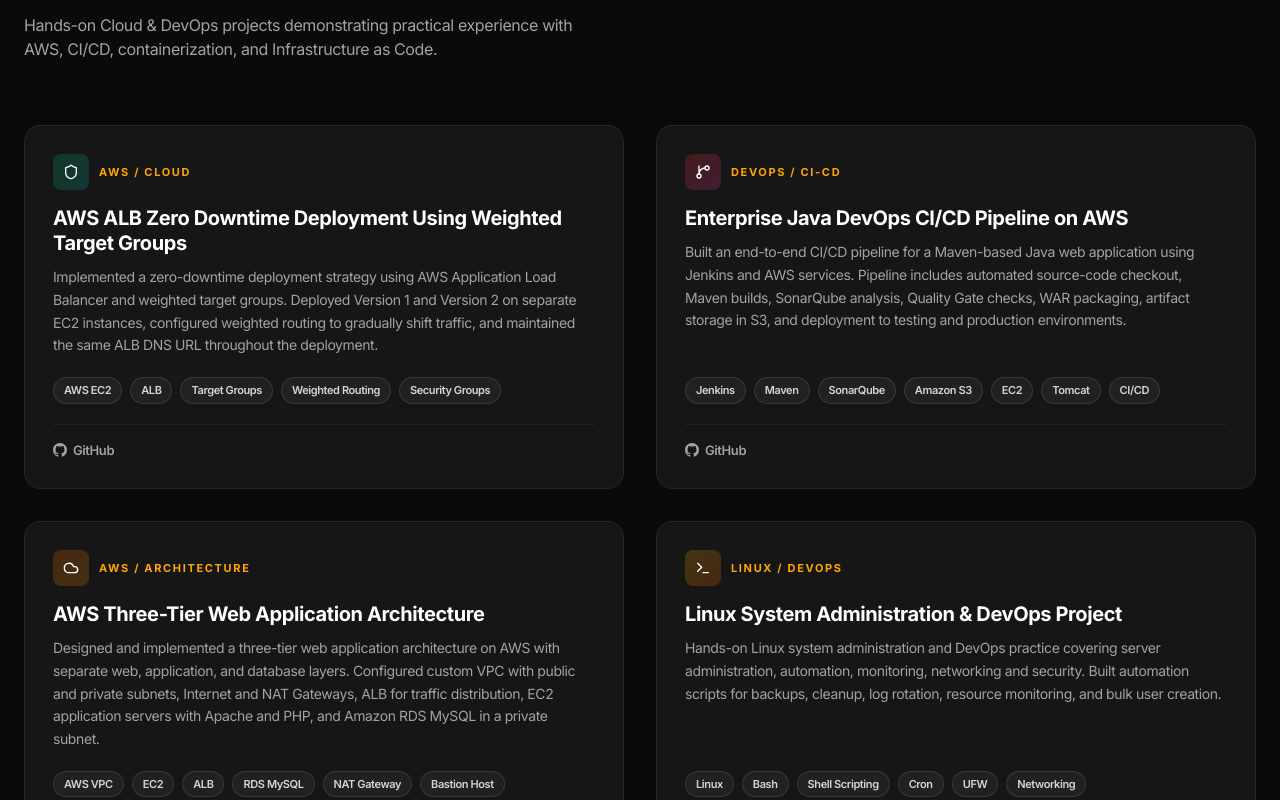
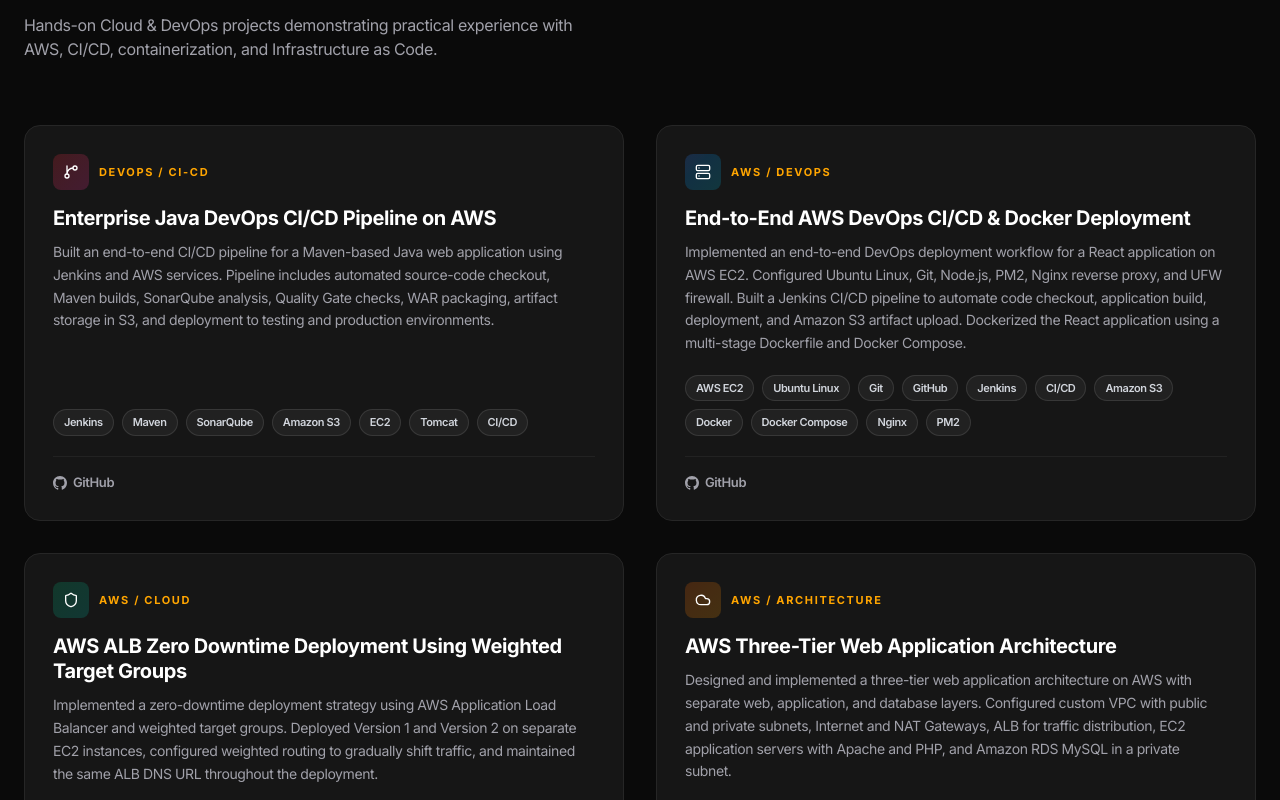
Before and after one commit to samir-shaikh7/samir-shaikh-portfolio, a Next.js app: page / in a window 1280 px wide. Shown: the part 3320-4120 px from the top of the page. Built offline with nearby package versions, Linux system fonts and the light colour scheme; a web font is replaced by a local one.

Commit message:
Project Update End-to-End AWS DevOps CI/CD & Docker Deployment

```diff
--- a/components/sections/Portfolio.tsx
+++ b/components/sections/Portfolio.tsx
@@ -5,12 +5,35 @@
   Cloud,
   GitBranch,
   Shield,
+  Server,
   Terminal,
   Globe,
 } from "lucide-react";
 import ProjectCard, { type ProjectData } from "@/components/ui/ProjectCard";
 
 const featuredProjects: ProjectData[] = [
+  {
+    category: "DEVOPS / CI-CD",
+    title: "Enterprise Java DevOps CI/CD Pipeline on AWS",
+    description:
+      "Built an end-to-end CI/CD pipeline for a Maven-based Java web application using Jenkins and AWS services. Pipeline includes automated source-code checkout, Maven builds, SonarQube analysis, Quality Gate checks, WAR packaging, artifact storage in S3, and deployment to testing and production environments.",
+    tech: ["Jenkins", "Maven", "SonarQube", "Amazon S3", "EC2", "Tomcat", "CI/CD"],
+    icon: GitBranch,
+    color: "from-red-500/20 to-pink-500/20",
+    delay: 0.15,
+    github: "https://github.com/samir-shaikh7/enterprise-java-devops-cicd",
+  },
+  {
+    category: "AWS / DEVOPS",
+    title: "End-to-End AWS DevOps CI/CD & Docker Deployment",
+    description:
+      "Implemented an end-to-end DevOps deployment workflow for a React application on AWS EC2. Configured Ubuntu Linux, Git, Node.js, PM2, Nginx reverse proxy, and UFW firewall. Built a Jenkins CI/CD pipeline to automate code checkout, application build, deployment, and Amazon S3 artifact upload. Dockerized the React application using a multi-stage Dockerfile and Docker Compose.",
+    tech: ["AWS EC2", "Ubuntu Linux", "Git", "GitHub", "Jenkins", "CI/CD", "Amazon S3", "Docker", "Docker Compose", "Nginx", "PM2"],
+    icon: Server,
+    color: "from-blue-500/20 to-cyan-500/20",
+    delay: 0.2,
+    github: "https://github.com/samir-shaikh7/DevOps-Challenge",
+  },
   {
     category: "AWS / CLOUD",
     title: "AWS ALB Zero Downtime Deployment Using Weighted Target Groups",
@@ -21,17 +44,6 @@
     color: "from-emerald-500/20 to-teal-500/20",
     delay: 0.1,
     github: "https://github.com/samir-shaikh7/aws-alb-zero-downtime-deployment",
-  },
-  {
-    category: "DEVOPS / CI-CD",
-    title: "Enterprise Java DevOps CI/CD Pipeline on AWS",
-    description:
-      "Built an end-to-end CI/CD pipeline for a Maven-based Java web application using Jenkins and AWS services. Pipeline includes automated source-code checkout, Maven builds, SonarQube analysis, Quality Gate checks, WAR packaging, artifact storage in S3, and deployment to testing and production environments.",
-    tech: ["Jenkins", "Maven", "SonarQube", "Amazon S3", "EC2", "Tomcat", "CI/CD"],
-    icon: GitBranch,
-    color: "from-red-500/20 to-pink-500/20",
-    delay: 0.15,
-    github: "https://github.com/samir-shaikh7/enterprise-java-devops-cicd",
   },
   {
     category: "AWS / ARCHITECTURE",
```
